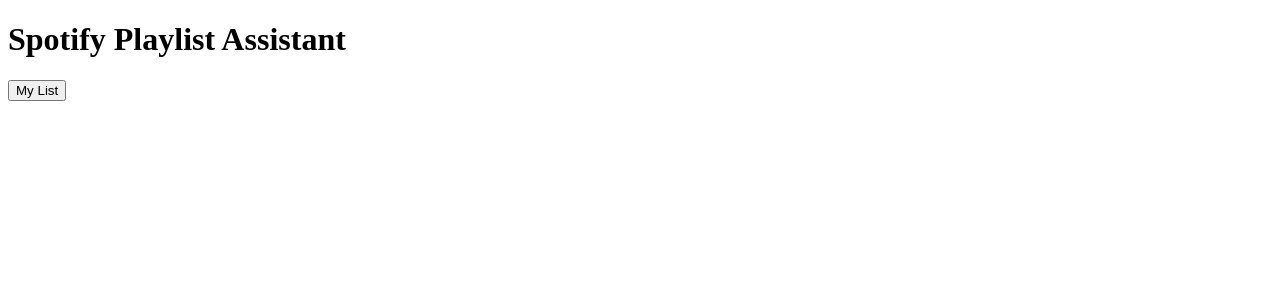
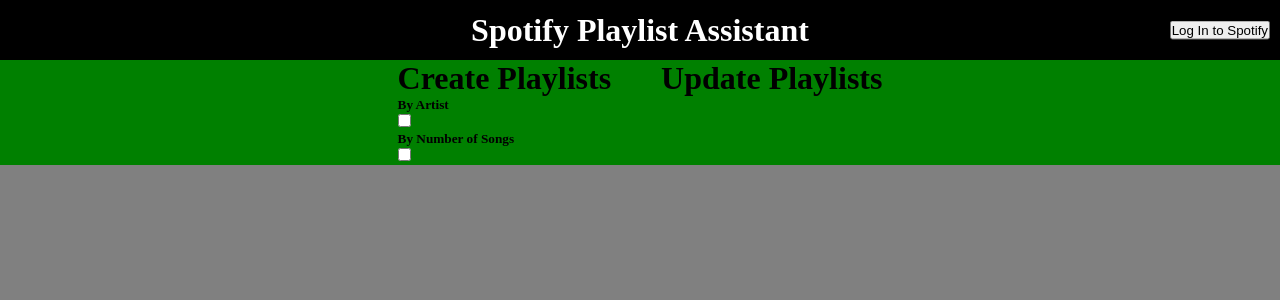
Before and after one commit to kendrickgolden/spotify-playlist-assistant, a React (Create React App) app in the folder client/: page / in a window 1280 px wide. Shown: the top 300 px of the page. Built offline with nearby package versions, Linux system fonts and the light colour scheme.

Commit message:
created outline for web frontend layout

```diff
--- a/client/src/App.js
+++ b/client/src/App.js
@@ -1,17 +1,28 @@
-import React from 'react';
-import { Route, Routes } from 'react-router-dom';
-import Home from './pages/Home';
+import React from "react";
+import { Route, Routes } from "react-router-dom";
+import Home from "./pages/Home";
 import List from "./pages/List";
+import SignInButton from "./components/SignInButton";
+import PlaylistCreator from "./components/PlaylistCreator";
+import PlaylistUpdater from "./components/PlaylistUpdater";
 
 function App() {
   return (
-    <div>
-      <Routes>
-        <Route path='/' element={<Home/>}/>
-        <Route path='/list' element={<List/>}/>
-      </Routes>
-    </div>
-  )
+    <>
+      <header>
+        <h1>Spotify Playlist Assistant</h1>
+        <div id="sign-in-btn">
+        <SignInButton />
+        </div>
+      </header>
+      <div id="test">
+        <ul id="playlist-operations">
+        <PlaylistCreator />
+        <PlaylistUpdater />
+        </ul>
+      </div>
+    </>
+  );
 }
 
 export default App;
--- /dev/null
+++ b/client/src/components/PlaylistCreator.js
@@ -0,0 +1,18 @@
+import React from 'react'
+
+export default function Functions() {
+  return (
+    <div>
+            <h1>Create Playlists</h1>
+            <div>
+              <h5>By Artist</h5>
+              <input type ="checkbox"></input>
+            </div>
+            <div>
+              <h5>By Number of Songs</h5>
+              <input type ="checkbox"></input>
+            </div>
+
+    </div>
+  )
+}
--- /dev/null
+++ b/client/src/components/PlaylistUpdater.js
@@ -0,0 +1,9 @@
+import React from 'react'
+
+export default function PlaylistUpdater() {
+  return (
+    <div>
+        <h1>Update Playlists</h1>
+    </div>
+  )
+}
--- /dev/null
+++ b/client/src/components/SignInButton.js
@@ -0,0 +1,11 @@
+import React from 'react'
+
+export default function SignInButton() {
+  return (
+    <div>
+        <button>
+            Log In to Spotify
+        </button>
+    </div>
+  )
+}
--- a/client/src/index.css
+++ b/client/src/index.css
@@ -1,13 +1,46 @@
-body {
-  margin: 0;
-  font-family: -apple-system, BlinkMacSystemFont, 'Segoe UI', 'Roboto', 'Oxygen',
-    'Ubuntu', 'Cantarell', 'Fira Sans', 'Droid Sans', 'Helvetica Neue',
-    sans-serif;
-  -webkit-font-smoothing: antialiased;
-  -moz-osx-font-smoothing: grayscale;
+*{
+    box-sizing: border-box;
+    margin: 0;
+    padding: 0;
+
 }
 
-code {
-  font-family: source-code-pro, Menlo, Monaco, Consolas, 'Courier New',
-    monospace;
+body{
+    background-color: gray;
+    position: relative;
 }
+
+header{
+    height: 60px;
+    position: relative;
+    background-color: black;
+    z-index: 1000;
+    top: 0;
+    width: 100%;
+    color:white;
+    text-align: center;
+}
+header h1{
+    position: absolute;
+    top: 50%;
+    left: 50%;
+    transform: translate(-50%, -50%);
+}
+
+#sign-in-btn{
+    position: absolute;
+    right: 10px;
+    top: 50%;
+    transform: translate(0%, -50%);
+
+}
+#test{
+    background-color: green;
+}
+
+#playlist-operations{
+    display: flex;
+    flex-direction: row;
+    justify-content: center;
+    gap: 50px;
+}
--- a/client/src/index.js
+++ b/client/src/index.js
@@ -2,6 +2,7 @@
 import { render } from 'react-dom';
 import { BrowserRouter } from 'react-router-dom';
 import App from './App';
+import './index.css';
 
 render((
     <BrowserRouter>
```
Also changed, not shown: client/src/App.css (deleted, +0 -38 lines), client/src/reportWebVitals.js (deleted, +0 -13 lines), client/src/setupTests.js (deleted, +0 -5 lines), client/src/logo.svg (deleted), 1 other file (tests, documents, lock files or other folders).
